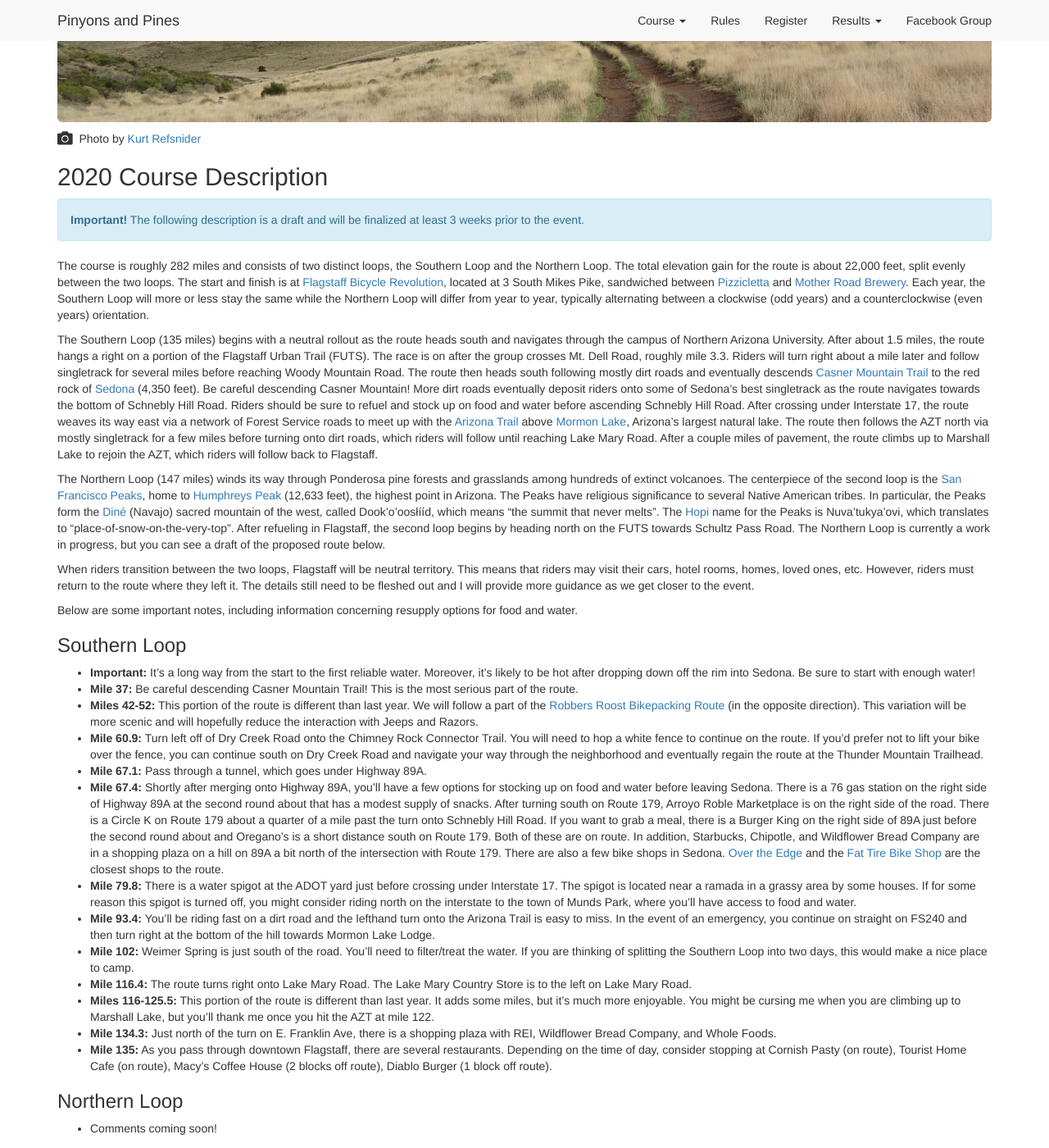
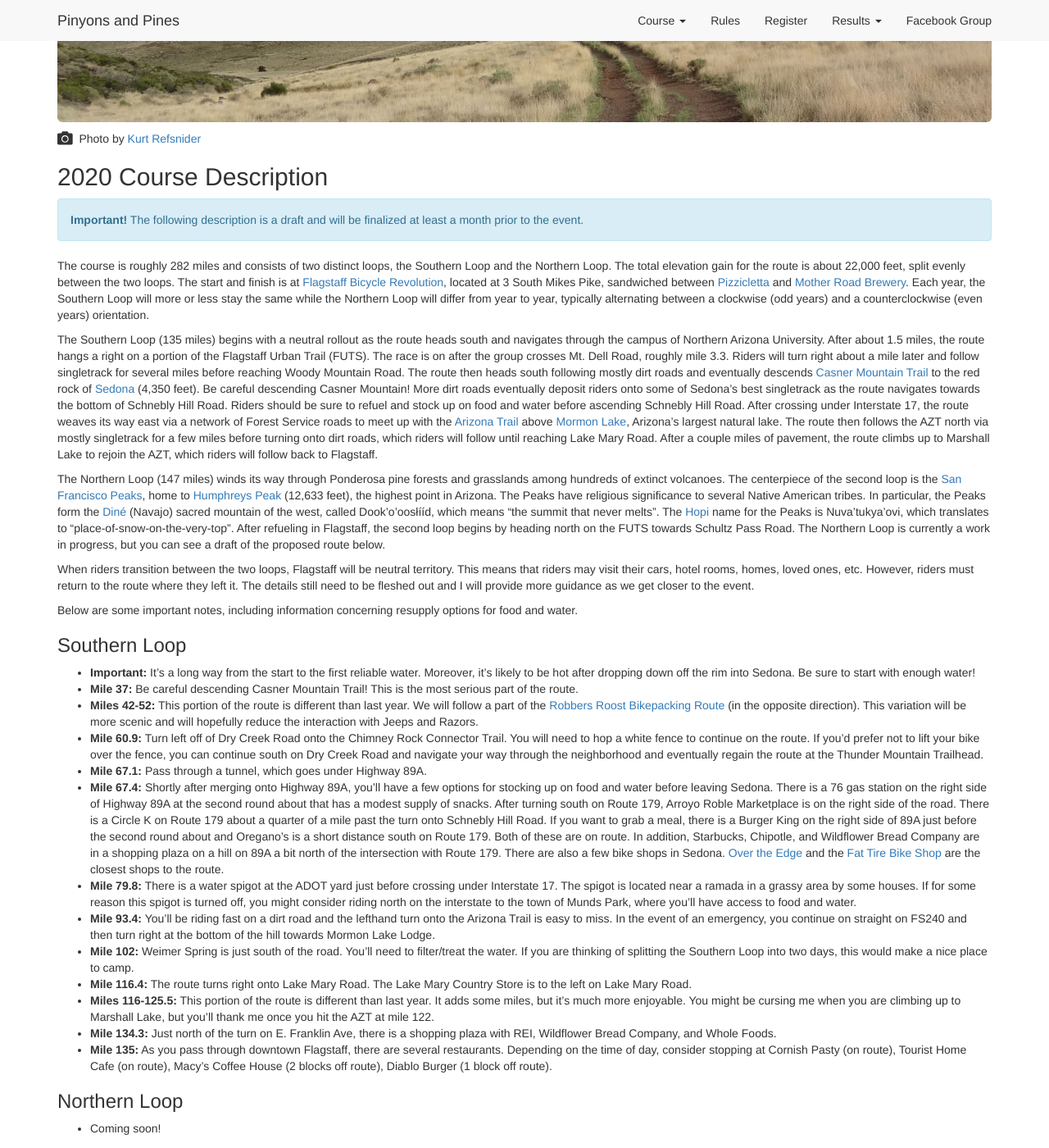
Before and after one commit to dcernst/PinyonsPines, a Jekyll site: the page built from course2020.md, in a window 1280 px wide and 1400 px high, scrolled down 318 px. Shown: the whole window at 82% size. Built offline with Jekyll 4.4.1, drawn with Linux system fonts in a browser that asks for light colours; nearby versions of some CDN libraries.

Commit message:
Update to course description

```diff
--- a/course2020.md
+++ b/course2020.md
@@ -11,7 +11,7 @@ layout: default
 ## 2020 Course Description
 
 <div class="alert alert-info" role="alert">
-<strong>Important!</strong> The following description is a draft and will be finalized at least 3 weeks prior to the event.
+<strong>Important!</strong> The following description is a draft and will be finalized at least a month prior to the event.
 </div>
 
 The course is roughly 282 miles and consists of two distinct loops, the Southern Loop and the Northern Loop. The total elevation gain for the route is about 22,000 feet, split evenly between the two loops. The start and finish is at [Flagstaff Bicycle Revolution](http://flagbikerev.com), located at 3 South Mikes Pike, sandwiched between [Pizzicletta](http://www.pizzicletta.com) and [Mother Road Brewery](https://www.motherroadbeer.com). Each year, the Southern Loop will more or less stay the same while the Northern Loop will differ from year to year, typically alternating between a clockwise (odd years) and a counterclockwise (even years) orientation.
@@ -44,7 +44,7 @@ Below are some important notes, including information concerning resupply option
 
 ### Northern Loop
 
-- Comments coming soon!
+- Coming soon!
 
 <!-- - **Mile 129.7:** Just north of the turn on Schutlz Pass Road, there is a Shell gas station on the right side of Highway 180.
 - **Mile 141.2:** Alfa Fia Tank is a short distance to the west. You'll need to filter/treat the water.
```
